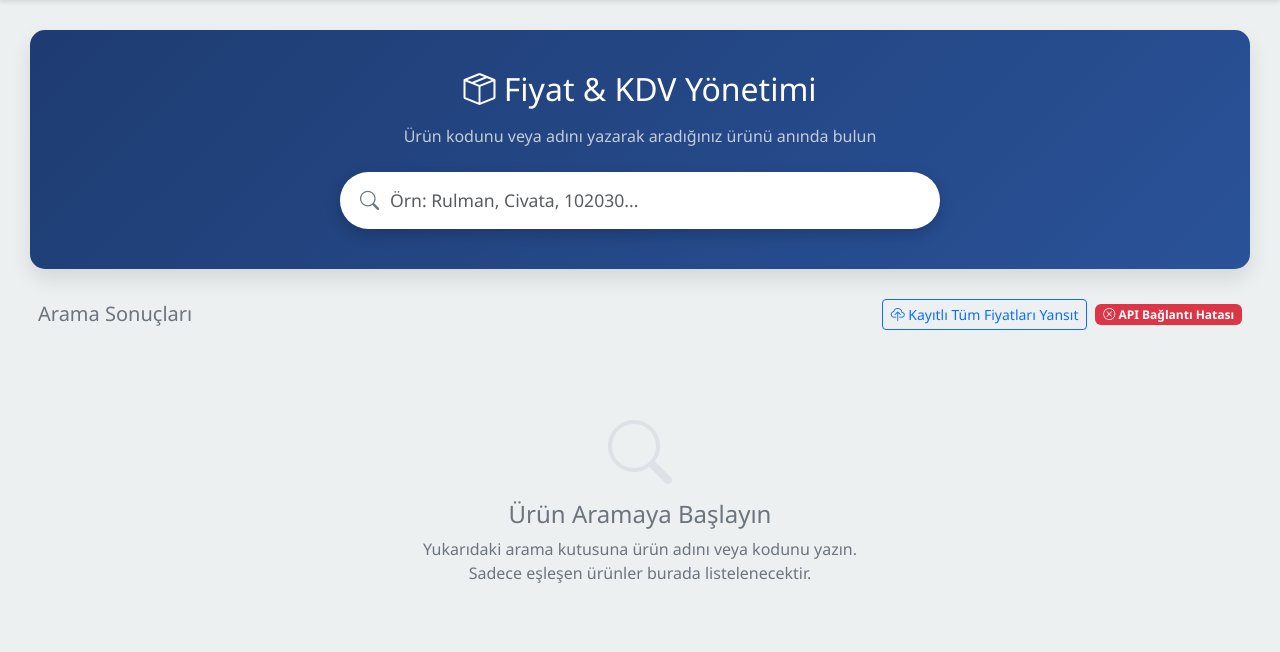
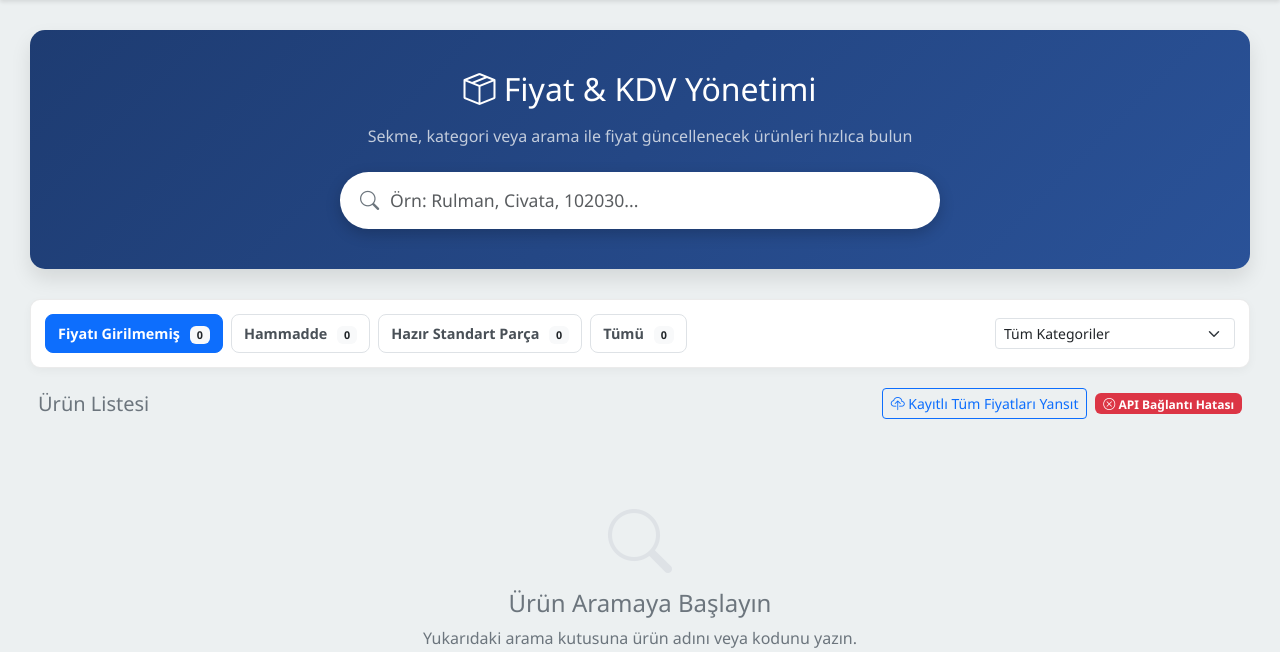
Before and after one commit to bcilak/celmakstok-purchasing, a Python web app: template app/templates/purchasing/prices.html in a window 1280 px wide. Shown: the part 56-708 px from the top of the page. Before the commit the page ends 639 px from the top, so only its background shows below. Run offline with Jinja, Linux system fonts and the light colour scheme; the template is opened without the code that fills it, so the values that code supplies are empty.

Commit message:
Add price management filters

```diff
--- a/app/templates/purchasing/prices.html
+++ b/app/templates/purchasing/prices.html
@@ -104,6 +104,45 @@
         margin-bottom: 20px;
         color: #dee2e6;
     }
+
+    .filter-panel {
+        background: #fff;
+        border: 1px solid rgba(0, 0, 0, 0.08);
+        border-radius: 10px;
+        padding: 14px;
+        margin-bottom: 20px;
+        box-shadow: 0 3px 10px rgba(0, 0, 0, 0.04);
+    }
+
+    .filter-tabs {
+        display: flex;
+        flex-wrap: wrap;
+        gap: 8px;
+    }
+
+    .filter-tab {
+        border: 1px solid #dee2e6;
+        background: #fff;
+        color: #495057;
+        border-radius: 8px;
+        padding: 8px 12px;
+        font-weight: 600;
+        font-size: 0.9rem;
+    }
+
+    .filter-tab.active {
+        border-color: #0d6efd;
+        background: #0d6efd;
+        color: #fff;
+    }
+
+    .filter-tab .badge {
+        margin-left: 6px;
+    }
+
+    .category-filter {
+        min-width: 240px;
+    }
 </style>
 {% endblock %}
 
@@ -111,7 +150,7 @@
 <!-- Arama Alanı -->
 <div class="search-hero">
     <h2 class="mb-3"><i class="bi bi-box-seam"></i> Fiyat & KDV Yönetimi</h2>
-    <p class="mb-4 text-light opacity-75">Ürün kodunu veya adını yazarak aradığınız ürünü anında bulun</p>
+    <p class="mb-4 text-light opacity-75">Sekme, kategori veya arama ile fiyat güncellenecek ürünleri hızlıca bulun</p>
 
     <div class="search-input-wrapper">
         <i class="bi bi-search"></i>
@@ -120,8 +159,32 @@
     </div>
 </div>
 
+<div class="filter-panel">
+    <div class="d-flex flex-wrap justify-content-between align-items-center gap-3">
+        <div class="filter-tabs" role="tablist" aria-label="Fiyat filtreleri">
+            <button type="button" class="filter-tab active" data-filter="missing">
+                Fiyatı Girilmemiş <span class="badge bg-light text-dark" id="missingCount">0</span>
+            </button>
+            <button type="button" class="filter-tab" data-filter="hammadde">
+                Hammadde <span class="badge bg-light text-dark" id="rawCount">0</span>
+            </button>
+            <button type="button" class="filter-tab" data-filter="standard">
+                Hazır Standart Parça <span class="badge bg-light text-dark" id="standardCount">0</span>
+            </button>
+            <button type="button" class="filter-tab" data-filter="all">
+                Tümü <span class="badge bg-light text-dark" id="allCount">0</span>
+            </button>
+        </div>
+        <div class="category-filter">
+            <select id="categoryFilter" class="form-select form-select-sm">
+                <option value="">Tüm Kategoriler</option>
+            </select>
+        </div>
+    </div>
+</div>
+
 <div class="d-flex justify-content-between align-items-center mb-4 px-2">
-    <h5 class="text-secondary m-0">Arama Sonuçları <span id="resultCount" class="badge bg-secondary ms-2"
+    <h5 class="text-secondary m-0">Ürün Listesi <span id="resultCount" class="badge bg-secondary ms-2"
             style="display: none;">0</span></h5>
     <div class="d-flex align-items-center gap-2">
         <button type="button" id="syncAllPricesBtn" class="btn btn-sm btn-outline-primary">
@@ -174,6 +237,117 @@
         const resultCountBadge = document.getElementById('resultCount');
         const syncAllBtn = document.getElementById('syncAllPricesBtn');
         const syncAllStatus = document.getElementById('syncAllStatus');
+        const categoryFilter = document.getElementById('categoryFilter');
+        const filterTabs = document.querySelectorAll('.filter-tab');
+        const missingCount = document.getElementById('missingCount');
+        const rawCount = document.getElementById('rawCount');
+        const standardCount = document.getElementById('standardCount');
+        const allCount = document.getElementById('allCount');
+        let activeFilter = 'missing';
+
+        function normalizeText(value) {
+            return (value || '').toString().toLocaleLowerCase('tr-TR');
+        }
+
+        function productText(product) {
+            return [
+                product.code,
+                product.name,
+                product.category,
+                product.material,
+                product.item_type,
+                product.type,
+                product.product_type
+            ].map(normalizeText).join(' ');
+        }
+
+        function hasMissingPrice(product) {
+            const price = parseFloat(product.unit_price);
+            return !Number.isFinite(price) || price <= 0;
+        }
+
+        function isRawMaterial(product) {
+            const text = productText(product);
+            return text.includes('hammadde') || text.includes('ham madde') || text.includes('sac') ||
+                text.includes('profil') || text.includes('boru') || text.includes('mil') ||
+                text.includes('lama') || text.includes('köşebent') || text.includes('kosebent');
+        }
+
+        function isStandardPart(product) {
+            const text = productText(product);
+            return text.includes('standart') || text.includes('hazır') || text.includes('hazir') ||
+                text.includes('civata') || text.includes('vida') || text.includes('somun') ||
+                text.includes('pul') || text.includes('rulman') || text.includes('segman') ||
+                text.includes('yay') || text.includes('pim');
+        }
+
+        function escapeHtml(value) {
+            return (value || '').toString()
+                .replace(/&/g, '&amp;')
+                .replace(/</g, '&lt;')
+                .replace(/>/g, '&gt;')
+                .replace(/"/g, '&quot;')
+                .replace(/'/g, '&#39;');
+        }
+
+        function initializeCategoryFilter() {
+            const categories = [...new Set(products.map(p => p.category).filter(Boolean))]
+                .sort((a, b) => a.localeCompare(b, 'tr'));
+
+            categories.forEach(category => {
+                const option = document.createElement('option');
+                option.value = category;
+                option.textContent = category;
+                categoryFilter.appendChild(option);
+            });
+        }
+
+        function updateFilterCounts() {
+            missingCount.textContent = products.filter(hasMissingPrice).length;
+            rawCount.textContent = products.filter(isRawMaterial).length;
+            standardCount.textContent = products.filter(isStandardPart).length;
+            allCount.textContent = products.length;
+        }
+
+        function matchesActiveFilter(product) {
+            if (activeFilter === 'missing') {
+                return hasMissingPrice(product);
+            }
+            if (activeFilter === 'hammadde') {
+                return isRawMaterial(product);
+            }
+            if (activeFilter === 'standard') {
+                return isStandardPart(product);
+            }
+            return true;
+        }
+
+        function applyFilters() {
+            const query = normalizeText(searchInput.value.trim());
+            const selectedCategory = categoryFilter.value;
+
+            const matches = products.filter(product => {
+                const categoryMatches = !selectedCategory || product.category === selectedCategory;
+                const textMatches = !query || productText(product).includes(query);
+                return categoryMatches && textMatches && matchesActiveFilter(product);
+            });
+
+            renderCards(matches.slice(0, 100), matches.length);
+        }
+
+        filterTabs.forEach(tab => {
+            tab.addEventListener('click', function () {
+                activeFilter = this.dataset.filter;
+                filterTabs.forEach(item => item.classList.remove('active'));
+                this.classList.add('active');
+                applyFilters();
+            });
+        });
+
+        categoryFilter.addEventListener('change', applyFilters);
+        initializeCategoryFilter();
+        updateFilterCounts();
+        applyFilters();
 
         async function parseJsonResponse(res) {
             const text = await res.text();
@@ -282,26 +456,8 @@
         let debounceTimer;
         searchInput.addEventListener('input', function () {
             clearTimeout(debounceTimer);
-            const query = this.value.trim().toLowerCase();
-
             debounceTimer = setTimeout(() => {
-                if (query.length < 2) {
-                    // Temizle veya başlangıç durumuna dön
-                    resultsArea.innerHTML = '';
-                    resultsArea.appendChild(emptyState);
-                    emptyState.style.display = 'block';
-                    resultCountBadge.style.display = 'none';
-                    return;
-                }
-
-                // Sadece eşleşenleri bul (Sınırlama: Performans için ilk 50 kartı gösterelim ki tarayıcı donmasın)
-                const matches = products.filter(p => {
-                    const code = (p.code || '').toLowerCase();
-                    const name = (p.name || '').toLowerCase();
-                    return code.includes(query) || name.includes(query);
-                });
-
-                renderCards(matches.slice(0, 50), matches.length);
+                applyFilters();
             }, 300); // 300ms gecikmeli arama (performans için)
         });
 
@@ -314,8 +470,8 @@
                     <div class="col-12">
                         <div class="empty-state">
                             <i class="bi bi-emoji-frown"></i>
-                            <h4>Sonuç Bulunamadı</h4>
-                            <p>Aradığınız kriterlere uygun bir ürün stokta yok.</p>
+                            <h4>Ürün Bulunamadı</h4>
+                            <p>Seçili sekme, kategori veya arama kriterine uygun ürün yok.</p>
                         </div>
                     </div>
                 `;
@@ -327,18 +483,20 @@
             // Kartları oluştur
             let html = '';
             matches.forEach(product => {
-                const category = product.category || 'Belirtilmemiş';
+                const category = escapeHtml(product.category || 'Belirtilmemiş');
                 const currentStock = product.current_stock || 0;
-                const unit = product.unit || 'Adet';
-                const price = (product.unit_price || 0).toFixed(2);
-                const vat = (product.vat_rate || 20.0).toFixed(1);
+                const unit = escapeHtml(product.unit || 'Adet');
+                const price = (parseFloat(product.unit_price) || 0).toFixed(2);
+                const vat = (parseFloat(product.vat_rate) || 20.0).toFixed(1);
+                const name = escapeHtml(product.name || '');
+                const code = escapeHtml(product.code || '');
 
                 html += `
                 <div class="col-md-6 col-lg-4 col-xl-3">
                     <div class="product-card">
                         <div class="card-header">
-                            <span class="text-truncate mr-2" style="max-width: 70%;" title="${product.name}">${product.name}</span>
-                            <span class="badge bg-light text-dark border">${product.code}</span>
+                            <span class="text-truncate mr-2" style="max-width: 70%;" title="${name}">${name}</span>
+                            <span class="badge bg-light text-dark border">${code}</span>
                         </div>
                         <div class="card-body">
                             <div class="d-flex justify-content-between mb-3 text-muted" style="font-size: 0.85rem;">
@@ -353,7 +511,7 @@
                                         <div class="input-group input-group-sm">
                                             <span class="input-group-text">₺</span>
                                             <input type="number" step="0.01" class="form-control text-end price-input"
-                                                data-product="${product.code}" value="${price}">
+                                                data-product="${code}" value="${price}">
                                         </div>
                                     </div>
                                 </div>
@@ -363,14 +521,14 @@
                                         <div class="input-group input-group-sm">
                                             <span class="input-group-text">%</span>
                                             <input type="number" step="0.1" class="form-control text-end vat-input"
-                                                data-product="${product.code}" value="${vat}">
+                                                data-product="${code}" value="${vat}">
                                         </div>
                                     </div>
                                 </div>
                             </div>
                         </div>
                         <div class="card-footer text-end">
-                            <button class="btn btn-sm btn-primary w-100 save-btn fw-bold" data-product="${product.code}">
+                            <button class="btn btn-sm btn-primary w-100 save-btn fw-bold" data-product="${code}">
                                 <i class="bi bi-save"></i> Fiyatı Güncelle
                             </button>
                         </div>
@@ -379,10 +537,10 @@
                 `;
             });
 
-            if (totalMatchCount > 50) {
+            if (totalMatchCount > 100) {
                 html += `
                 <div class="col-12 mt-3 text-center text-muted">
-                    <small><i>Sadece ilk 50 sonuç listelendi. Daha spesifik arama yapabilirsiniz (${totalMatchCount} eşleşme bulundu).</i></small>
+                    <small><i>Sadece ilk 100 sonuç listelendi. Daha spesifik arama veya kategori seçebilirsiniz (${totalMatchCount} eşleşme bulundu).</i></small>
                 </div>
                 `;
             }
@@ -400,8 +558,9 @@
             btns.forEach(btn => {
                 btn.addEventListener('click', function () {
                     const code = this.dataset.product;
-                    const priceInput = document.querySelector(`.price-input[data-product="${code}"]`);
-                    const vatInput = document.querySelector(`.vat-input[data-product="${code}"]`);
+                    const card = this.closest('.product-card');
+                    const priceInput = card.querySelector('.price-input');
+                    const vatInput = card.querySelector('.vat-input');
 
                     const price = parseFloat(priceInput.value) || 0;
                     const vat = parseFloat(vatInput.value) || 0;
@@ -434,6 +593,8 @@
                                     products[pIndex].unit_price = price;
                                     products[pIndex].vat_rate = vat;
                                 }
+                                updateFilterCounts();
+                                setTimeout(applyFilters, 700);
                             } else {
                                 throw new Error(data.error);
                             }
```
